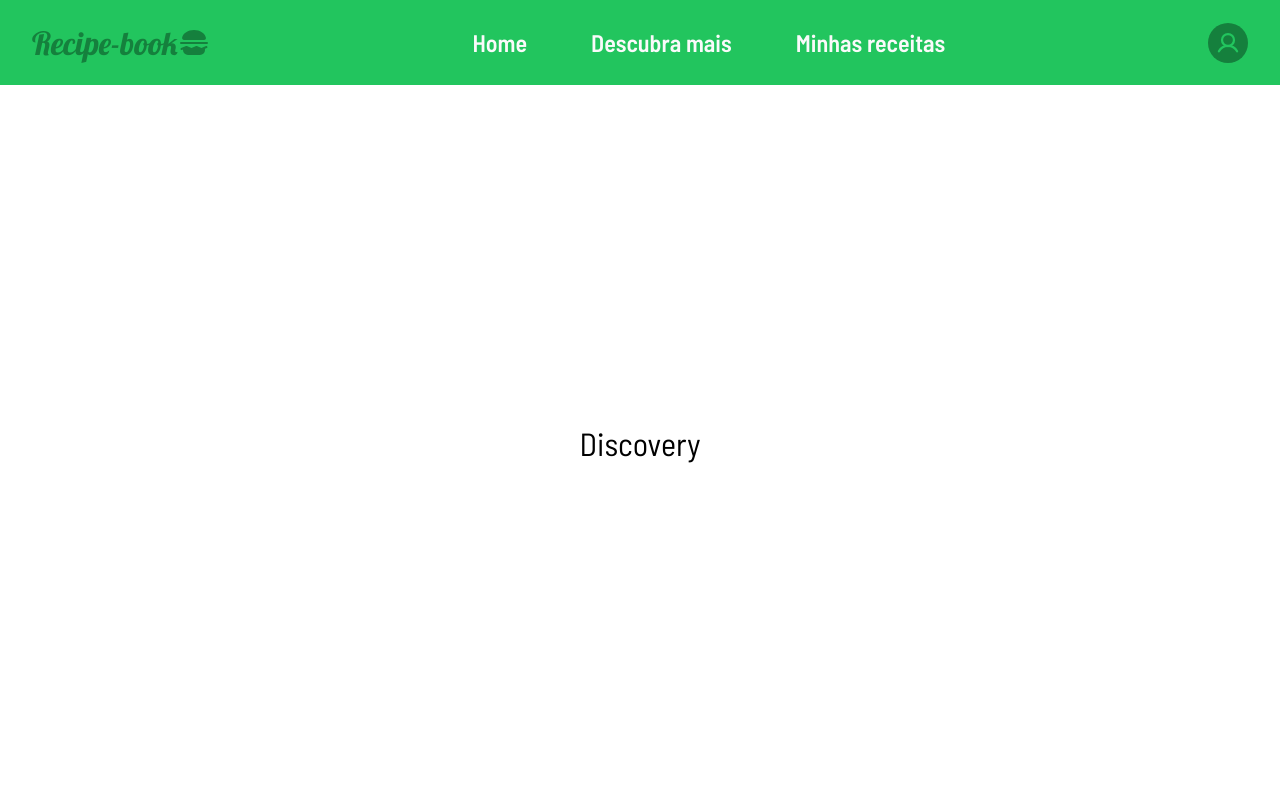
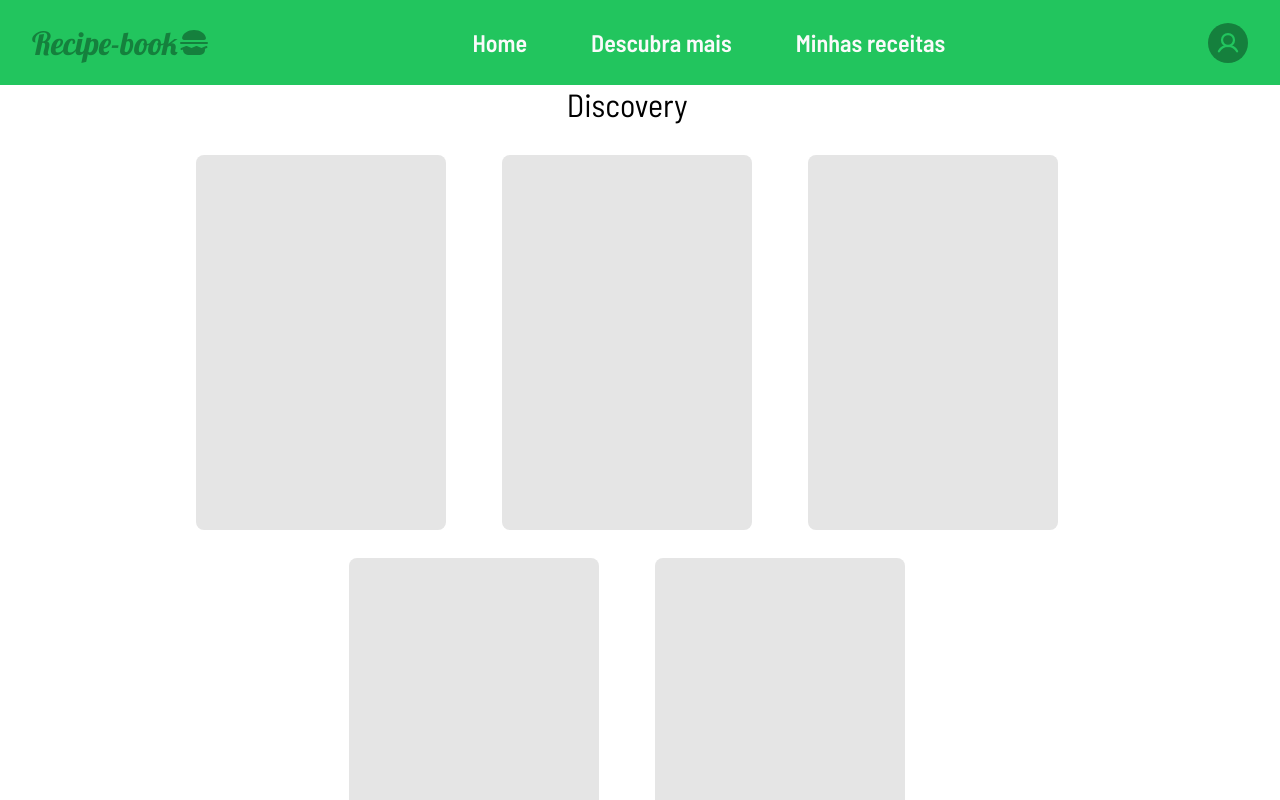
Before and after one commit to MoreiraMatheus/recipe-book, a React (Vite) app: page /discovery in a window 1280 px wide. Shown: the top 800 px of the page. Built offline with nearby package versions, Linux system fonts and the light colour scheme.

Commit message:
Estrutura básica do discovery

```diff
--- a/src/components/Header/styles.ts
+++ b/src/components/Header/styles.ts
@@ -9,6 +9,7 @@ export const Container = styled.nav`
   width: 100%;
   padding: 0 32px;
   position: fixed;
+  top: 0;
 
   h1{
     font-family: ${({theme})=>theme.FONTS.TITLE};
--- /dev/null
+++ b/src/components/RecipeCard/index.tsx
@@ -0,0 +1,9 @@
+import { Container } from "./styles"
+
+export function RecipeCard(){
+  return(
+    <Container>
+
+    </Container>
+  )
+}
--- /dev/null
+++ b/src/components/RecipeCard/styles.ts
@@ -0,0 +1,21 @@
+import styled, { keyframes } from "styled-components";
+
+const CardAppears = keyframes`
+  from{
+    opacity: 0;
+    transform: translateX(-100%);
+  }
+  to{
+    left: 0;
+    transform: translateX(0);
+  }
+`
+
+export const Container = styled.div`
+  width: 250px;
+  height: 375px;
+  flex-shrink: 0;
+  background-color: ${({theme})=>theme.COLORS.BACKGROUND.RECIPECARD};
+  border-radius: 8px;
+  animation: .7s ${CardAppears} ease-out;
+`
--- a/src/pages/Discovery/Discovery.tsx
+++ b/src/pages/Discovery/Discovery.tsx
@@ -1,9 +1,18 @@
-import { Container } from "./styles"
+import { Container } from './styles';
 
-export function Discovery(){
-  return(
-    <Container>
-      <h1>Discovery</h1>
-    </Container>
+import { RecipeCard } from '../../components/RecipeCard';
+
+export function Discovery() {
+	return (
+  <Container>
+    <h1>Discovery</h1>
+    <section>
+      <RecipeCard></RecipeCard>
+      <RecipeCard></RecipeCard>
+      <RecipeCard></RecipeCard>
+      <RecipeCard></RecipeCard>
+      <RecipeCard></RecipeCard>
+    </section>
+  </Container>
   )
 }
--- a/src/pages/Discovery/styles.ts
+++ b/src/pages/Discovery/styles.ts
@@ -2,9 +2,22 @@ import styled from "styled-components";
 
 export const Container = styled.main`
   display: flex;
-  justify-content: center;
+  flex-direction: column;
+  justify-content: flex-start;
   align-items: center;
-  width: 100vw;
-  height: 100vh;
-  padding-top: 85px;
+  width: 98vw;
+  height: calc(100vh - 85px);
+  margin-top: 85px;
+
+  section{
+    display: flex;
+    column-gap: 56px;
+    row-gap: 28px;
+    flex-wrap: wrap;
+    align-items: center;
+    justify-content: center;
+    /* margin-top: 32px; */
+    padding: 32px 0;
+    max-width: 918px;
+  }
 `
--- a/src/styles/styled.d.ts
+++ b/src/styles/styled.d.ts
@@ -15,6 +15,7 @@ declare module 'styled-components' {
 				HEADER: string;
 				BUTTON: string;
 				USERBUTTON: string;
+				RECIPECARD: string;
 			};
 			OTHERS: {
 				USERICON: string;
--- a/src/styles/themes/light.ts
+++ b/src/styles/themes/light.ts
@@ -12,6 +12,7 @@ export const lightTheme = {
 			HEADER: '#22c55e',
 			BUTTON: '#22c55e',
 			USERBUTTON: '#15803d',
+			RECIPECARD: '#e5e5e5',
 		},
 		OTHERS: {
 			USERICON: '#22c55e',
```
